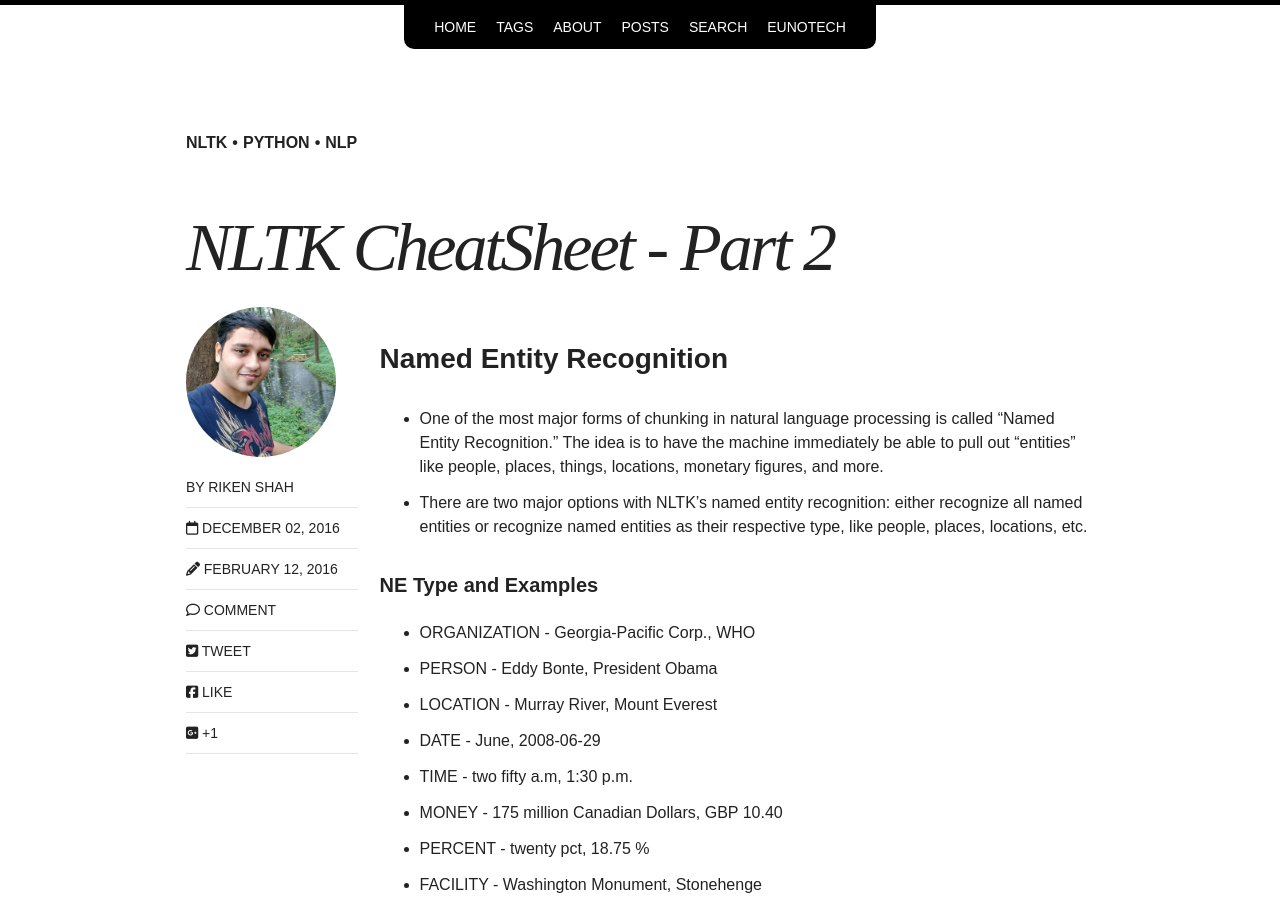
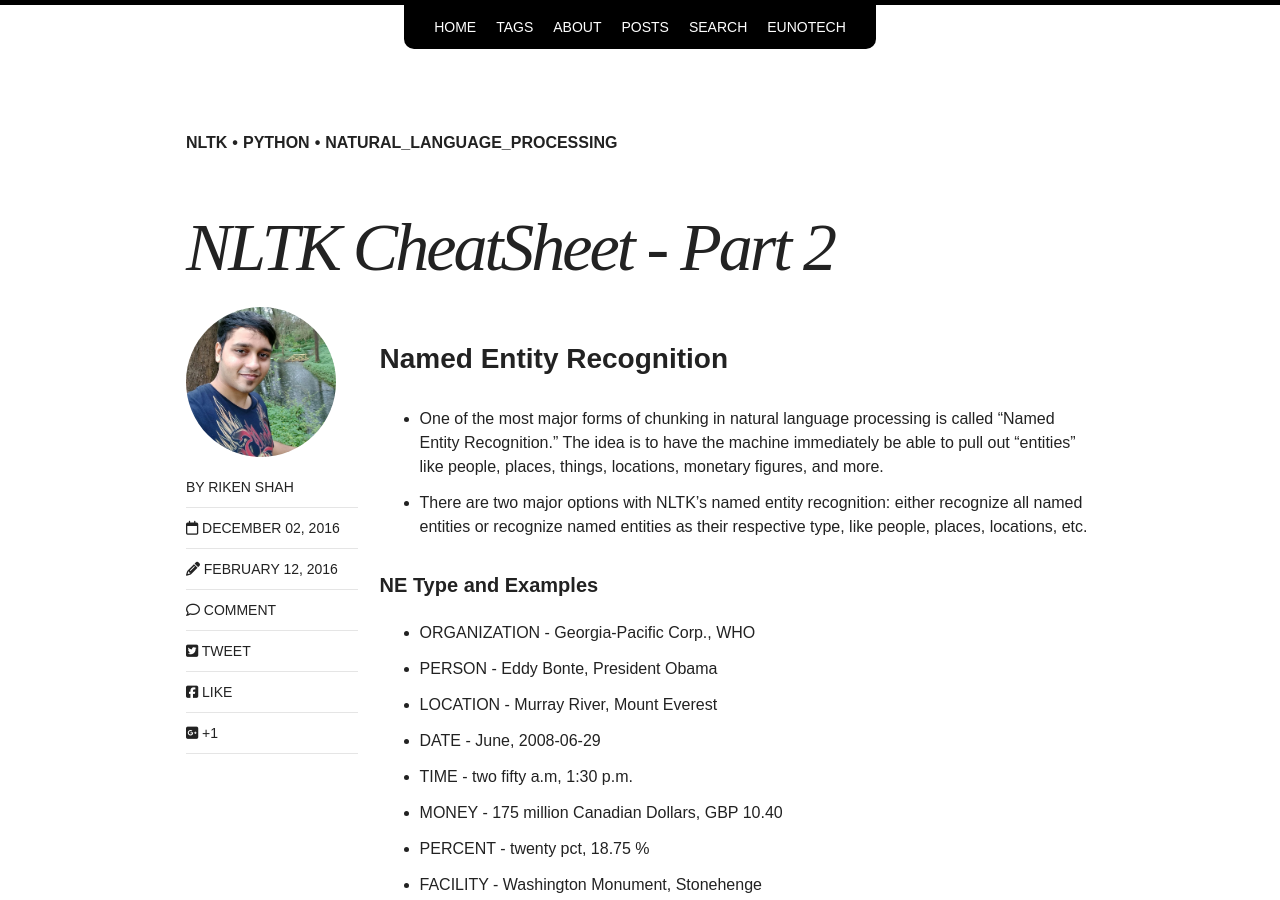
Before and after one commit to rikenshah/rikenshah.github.io, a Jekyll site: the page built from _posts/articles/2016-12-2-nltk-cheatsheet-part-2.md, in a window 1280 px wide and 900 px high. Built offline with Jekyll 4.4.1, drawn with Linux system fonts in a browser that asks for light colours; nearby versions of some CDN libraries; comment, search, counter and statistics services are not loaded.

Commit message:
Update 2016-12-2-nltk-cheatsheet-part-2.md

```diff
--- a/_posts/articles/2016-12-2-nltk-cheatsheet-part-2.md
+++ b/_posts/articles/2016-12-2-nltk-cheatsheet-part-2.md
@@ -3,7 +3,7 @@ layout: post
 title: NLTK CheatSheet - Part 2
 excerpt: "Some basic functionality of NLTK"
 categories: articles
-tags: [nltk, python, nlp]
+tags: [nltk, python, natural_language_processing]
 author: riken_shah
 comments: true
 share: true
```
